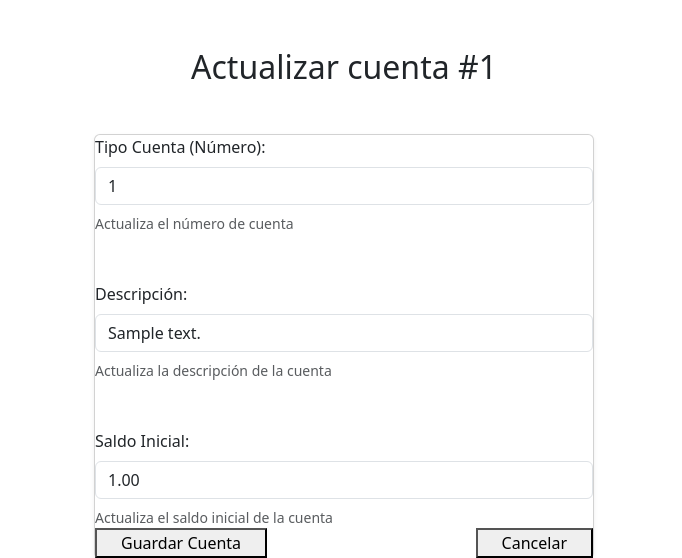
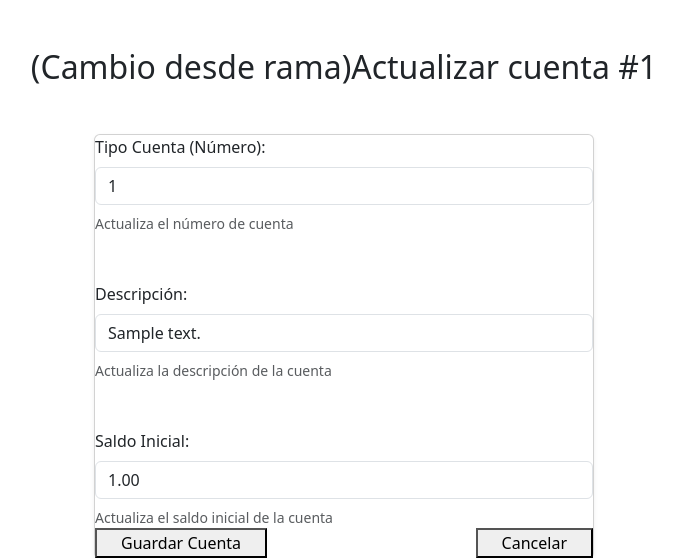
Before and after one commit to donutee97/taller-orm, a Django app: page /actualizar/1/ in a window 1280 px wide. Shown: the top 558 px of the page, without its empty margins (296-978 px from the left). Run offline with Django 5.2, Linux system fonts and the light colour scheme; tables that the repository leaves empty hold one stand-in row (values such as "Sample post"); some libraries are stand-ins or nearby versions.

Commit message:
Cambio de actualizar cuenta HTML

```diff
--- a/banco/templates/actualizarCuenta.html
+++ b/banco/templates/actualizarCuenta.html
@@ -11,7 +11,7 @@
 </head>
 <body class="container mt-5">
     <div class="d-flex flex-column align-items-center">
-        <h2 class="text-center mb-5">Actualizar cuenta #{{ cuenta.tipo_cuenta }}</h2>
+        <h2 class="text-center mb-5">(Cambio desde rama)Actualizar cuenta #{{ cuenta.tipo_cuenta }}</h2>
         <!-- El formulario envía los datos mediante POST a la misma URL -->
         <form method="POST" action="{% url 'actualizar_cuenta' cuenta.id %}" class="card p-10 shadow-sm mb-4" style="width: 100%; max-width: 500px;">
             {% csrf_token %}
```
